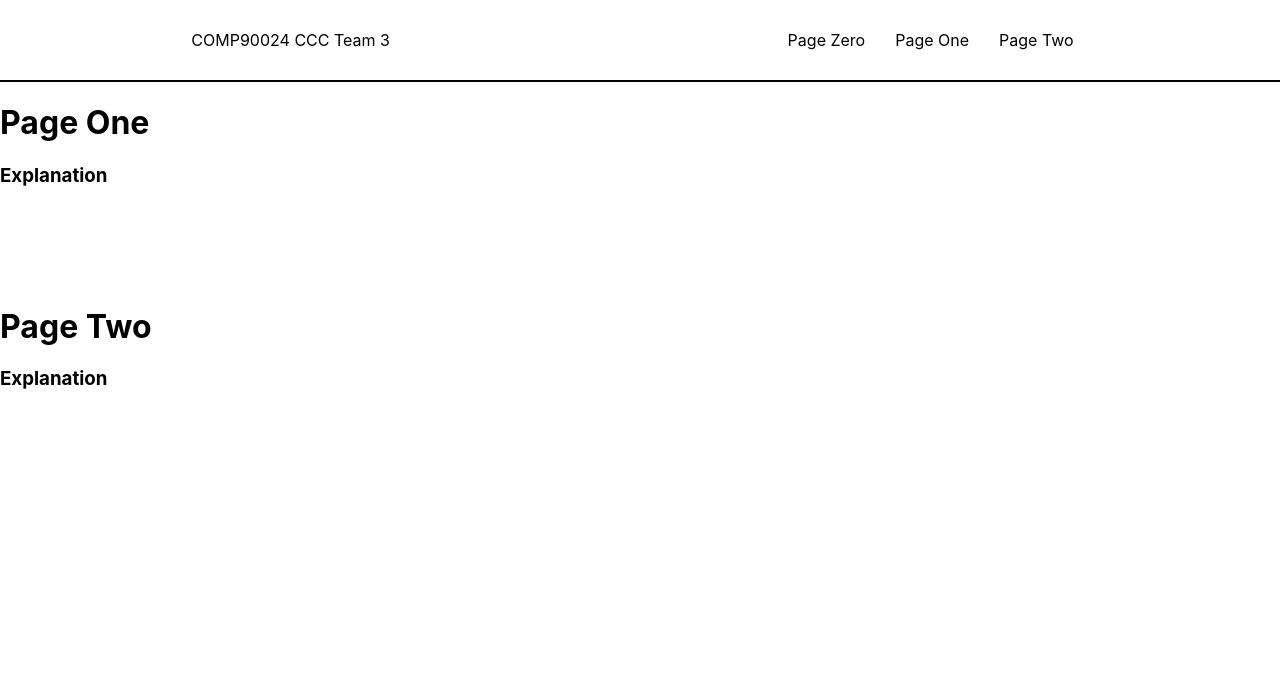
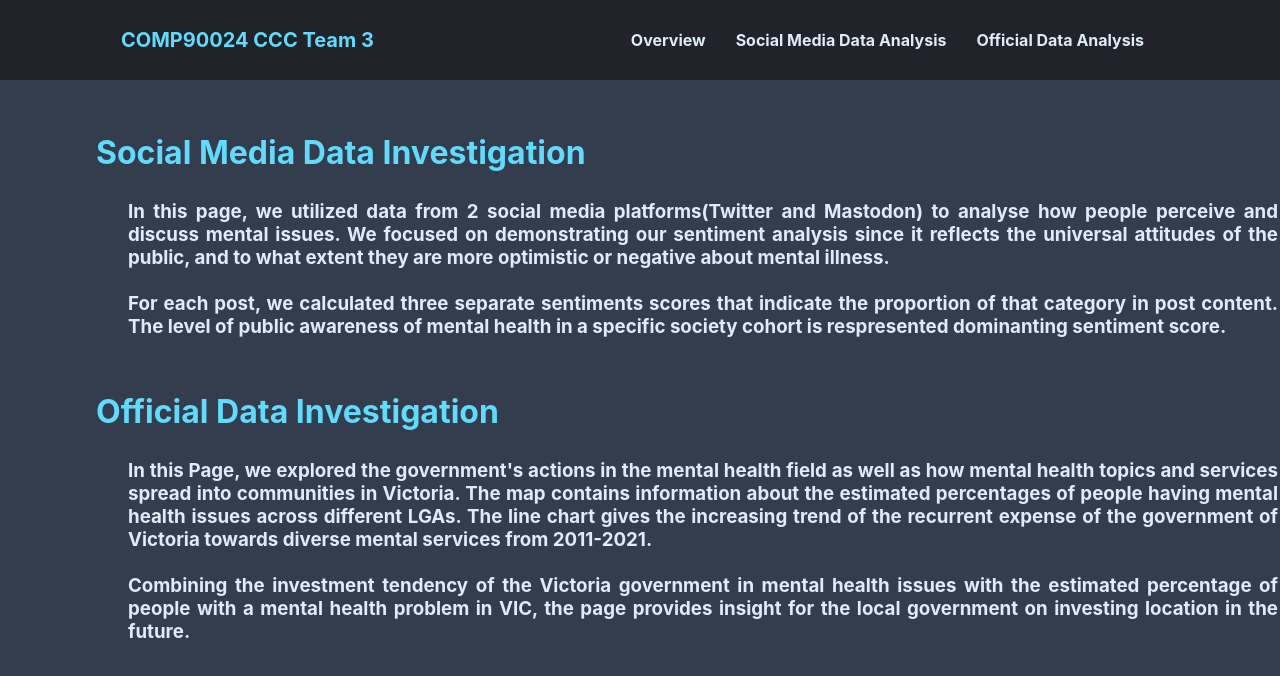
Before and after one commit to VicXue/COMP90024_Assignment2, a React (Create React App) app in the folder frontend/: page / in a window 1280 px wide. Shown: the top 676 px of the page. Built offline with nearby package versions, Linux system fonts and the light colour scheme; no server answers; what chartjs-plugin-datalabels would draw is missing.

Commit message:
final version

```diff
--- a/frontend/src/App.js
+++ b/frontend/src/App.js
@@ -17,12 +17,6 @@ function App() {
         <Route path="/" element={<PageZero />} />
         <Route path="/PageOne" element={<PageOne />} />
         <Route path="/PageTwo" element={<PageTwo />} />
-        {/* <Route path="/VictoriaMap" element={<VictoriaMap />} />
-        <Route path="/AuMap" element={<AuMap />} />
-        <Route path="/SUDOLineChart" element={<SUDOLineChart />} />
-        <Route path="/TwBarChart" element={<TwBarChart />} />
-        <Route path="/Mental" element={<Mental />} />
-        <Route path="/NonMental" element={<NonMental />} /> */}
       </Routes>
     </div>
   );
--- a/frontend/src/components/AuMap/AuMap.js
+++ b/frontend/src/components/AuMap/AuMap.js
@@ -74,7 +74,7 @@ function AuMap() {
     <div>
       <div className="au-map-area">
         <div className="au-sidebar">
-          Longitude: {lng} | Latitude: {lat} | Zoom: {zoom}
+          GCC Map
         </div>
         <div ref={mapContainer} className="au-map-container" />
       </div>
@@ -88,9 +88,7 @@ function AuMap() {
           <p className="tw-text-para">
             The map above displays the location distribution of GCCs, which are
             represented by blue markers. Click on any marker to see the average
-            sentiment score of tweets posted in that region. <br />
-            <br />
-            Source: ?????????????????
+            sentiment score of tweets posted in that region.
           </p>
         </div>
       )}
--- a/frontend/src/components/MasPieChart/Mental.js
+++ b/frontend/src/components/MasPieChart/Mental.js
@@ -10,15 +10,22 @@ export const options = {
   plugins: {
     legend: {
       position: "top",
+      labels: {
+        font: { size: 10 },
+        color: "#deebf8",
+      },
     },
     title: {
       display: true,
-      text: "Average sentiment scores of Mastodon Mental Dataset",
+      font: { size: 16 },
+      color: "#61dafb",
+      text: "Mastodon Mental Dataset",
     },
     datalabels: {
       anchor: "end",
       align: "start",
       offset: 3,
+      color: "#deebf8",
       formatter: (value, ctx) => {
         return (value * 100 + "%").toString();
       },
--- a/frontend/src/components/MasPieChart/NonMental.js
+++ b/frontend/src/components/MasPieChart/NonMental.js
@@ -10,15 +10,22 @@ export const options = {
   plugins: {
     legend: {
       position: "top",
+      labels: {
+        font: { size: 10 },
+        color: "#deebf8",
+      },
     },
     title: {
       display: true,
-      text: "Average sentiment scores of Mastodon Non-Mental Dataset",
+      font: { size: 16 },
+      color: "#61dafb",
+      text: "Mastodon Non-Mental Dataset",
     },
     datalabels: {
       anchor: "end",
       align: "start",
       offset: 3,
+      color: "#deebf8",
       formatter: (value, ctx) => {
         return (value * 100 + "%").toString();
       },
--- a/frontend/src/components/NavBar/NavBar.js
+++ b/frontend/src/components/NavBar/NavBar.js
@@ -4,16 +4,16 @@ import { Link } from "react-router-dom";
 function NavBar() {
   return (
     <header>
-      <div className="team-name">COMP90024 CCC Team 3</div>
+      <h3 className="team-name">COMP90024 CCC Team 3</h3>
       <div className="display-options">
         <Link className="option" to={"/"}>
-          Page Zero
+          Overview
         </Link>
         <Link className="option" to={"/PageOne"}>
-          Page One
+          Social Media Data Analysis
         </Link>
         <Link className="option" to={"/PageTwo"}>
-          Page Two
+          Official Data Analysis
         </Link>
         {/* <Link className="option" to={"/VictoriaMap"}>
           VictoriaMap
--- a/frontend/src/components/PageZero.js
+++ b/frontend/src/components/PageZero.js
@@ -3,14 +3,37 @@ import React from "react";
 function PageZero() {
   return (
     <div>
-      <h1>Page One</h1>
-      <h3>Explanation</h3>
-      <br />
-      <br />
-      <br />
-      <br />
-      <h1>Page Two</h1>
-      <h3>Explanation</h3>
+      <h1 className="page-zero-h1">Social Media Data Investigation</h1>
+      <h3 className="page-zero-h3">
+        In this page, we utilized data from 2 social media platforms(Twitter and
+        Mastodon) to analyse how people perceive and discuss mental issues. We
+        focused on demonstrating our sentiment analysis since it reflects the
+        universal attitudes of the public, and to what extent they are more
+        optimistic or negative about mental illness.
+        <br />
+        <br />
+        For each post, we calculated three separate sentiments scores that
+        indicate the proportion of that category in post content. The level of
+        public awareness of mental health in a specific society cohort is
+        respresented dominanting sentiment score.
+      </h3>
+
+      <h1 className="page-zero-h1">Official Data Investigation</h1>
+      <h3 className="page-zero-h3">
+        In this Page, we explored the government's actions in the mental health
+        field as well as how mental health topics and services spread into
+        communities in Victoria. The map contains information about the
+        estimated percentages of people having mental health issues across
+        different LGAs. The line chart gives the increasing trend of
+        the recurrent expense of the government of Victoria towards diverse
+        mental services from 2011-2021.
+        <br />
+        <br />
+        Combining the investment tendency of the Victoria government in mental
+        health issues with the estimated percentage of people with a mental
+        health problem in VIC, the page provides insight for the local
+        government on investing location in the future.
+      </h3>
     </div>
   );
 }
--- a/frontend/src/components/TwitterBarChart/PopupChart.js
+++ b/frontend/src/components/TwitterBarChart/PopupChart.js
@@ -94,15 +94,20 @@ export default function PopupChart(props) {
       plugins: {
         legend: {
           position: "top",
+          labels: {
+            color: "#deebf8",
+          },
         },
         title: {
           display: true,
+          color: "#61dafb",
           text: props.gccName + " - Twitter Dataset Pie Chart",
         },
         datalabels: {
           anchor: "end",
           align: "start",
           offset: 1.5,
+          color: "#deebf8",
           formatter: (value, ctx) => {
             return (value * 100).toString().substring(0, 2) + "%";
           },
--- a/frontend/src/components/VictoriaMap/VictoriaMap.js
+++ b/frontend/src/components/VictoriaMap/VictoriaMap.js
@@ -180,10 +180,14 @@ function VictoriaMap() {
         Esitmated percentage of people with mental health problems <br /> in
         different LGA sections in Victoria
       </h3>
-      <div className="vic-sidebar">
+      {/* <div className="vic-sidebar">
         Longitude: {lng} | Latitude: {lat} | Zoom: {zoom}
-      </div>
+      </div> */}
       <div ref={mapContainer} className="vic-map-container" />
+      <p className="sudo-para">
+        Source:
+        Phidu(https://phidu.torrens.edu.au/social-health-atlases/data-archive/data-archive-social-health-atlases-of-australia)
+      </p>
     </div>
   );
 }
--- a/frontend/src/index.css
+++ b/frontend/src/index.css
@@ -5,6 +5,7 @@ body {
     sans-serif;
   -webkit-font-smoothing: antialiased;
   -moz-osx-font-smoothing: grayscale;
+  background-color: #333d4e;
 }
 
 code {
@@ -17,22 +18,30 @@ header {
   justify-content: space-around;
   align-items: center;
   height: 10vh;
-  border-bottom: 2px solid black;
+  /* border-bottom: 2px solid black; */
+  background-color: #21222a;
   /* box-shadow: 2px 2px 2px 2px  rgba(60, 60, 60, 0.4); */
+}
+
+header .team-name {
+  color: #61dafb;
+  font-size: 20px;
 }
 
 header .display-options {
   display: flex;
   align-items: center;
   justify-content: space-around;
+  font-size: 16px;
 }
 
 .display-options .option {
+  font-weight: bold;
   padding: 0 15px;
   text-decoration: none;
-  color: #000000;
+  color: #deebf8;
 }
-
+/*
 .vic-sidebar {
   background-color: rgba(35, 55, 75, 0.9);
   color: #fff;
@@ -44,13 +53,13 @@ header .display-options {
   left: 9vw;
   margin: 12px;
   border-radius: 4px;
-}
+}*/
 
 .au-sidebar {
   background-color: rgba(35, 55, 75, 0.9);
-  color: #fff;
+  color: #deebf8;
   padding: 6px 12px;
-  font-family: monospace;
+  font-weight: bold;
   z-index: 1;
   position: absolute;
   top: 12vh;
--- a/frontend/src/override.css
+++ b/frontend/src/override.css
@@ -1,3 +1,18 @@
+/* CSS for Page Zero */
+.page-zero-h1 {
+  padding-top: 2.5%;
+  padding-left: 7.5%;
+  color: #61dafb;
+}
+
+.page-zero-h3 {
+  text-align: justify;
+  max-width: 1150px;
+  padding-top: 0.5%;
+  padding-left: 10%;
+  color: #deebf8;
+}
+
 /* CSS for Page One */
 .page-one-container {
   /* background-color: grey; */
@@ -7,13 +22,13 @@
 
 .page-one-left {
   width: 50%;
-  border-right: 2px solid black;
+  border-right: 2px solid #deebf8;
 }
 
 .au-map-area {
   width: 50vw;
   height: 44vh;
-  border-bottom: 2px solid black;
+  border-bottom: 2px solid #deebf8;
 }
 
 .au-map-container {
@@ -21,6 +36,7 @@
   top: 1vw;
   width: 45vw;
   height: 40vh;
+  border-radius: 10px;
 }
 
 .tw-chart-area {
@@ -29,12 +45,14 @@
 }
 
 .tw-text-area {
-  height: 45vh;
+  height: 43vh;
   width: 100%;
 }
 
 .tw-text-para {
+  color: #deebf8;
   text-align: justify;
+  font-weight: bold;
   width: 75%;
   padding-left: 7.5vw;
   padding-top: 15vh;
@@ -53,13 +71,14 @@
 
 .mental-chart {
   padding-left: 12.5vw;
-  height: 44vh;
-  border-bottom: 2px solid black;
+  height: 43vh;
+  padding-bottom: 1vh;
+  border-bottom: 2px solid #deebf8;
 }
 
 .non-mental-chart {
   padding-left: 12.5vw;
-  height: 45vh;
+  height: 43vh;
 }
 
 /* CSS for Page Two */
@@ -71,12 +90,13 @@
 
 .vic-map-area {
   width: 50%;
-  border-right: 2px solid black;
+  border-right: 2px solid #deebf8;
 }
 
 .vic-h3 {
-  padding-top: 5%;
+  padding-top: 2.5%;
   padding-left: 15%;
+  color: #61dafb;
 }
 
 .vic-map-container {
@@ -84,6 +104,7 @@
   top: 2.5%;
   width: 65%;
   height: 65vh;
+  border-radius: 10px;
 }
 
 .sudo-area {
@@ -95,5 +116,11 @@
 }
 
 .sudo-para {
-  padding-top: 15%;
+  display: justify;
+  max-width: 600px;
+  font-size: 12px;
+  padding-top: 2.5%;
+  padding-left: 7.5%;
+  /* padding-top: 25%; */
+  color: #deebf8;
 }
```
Also changed, not shown: frontend/src/components/SUDOLineChart/LineChart.js (+60 -11 lines).
